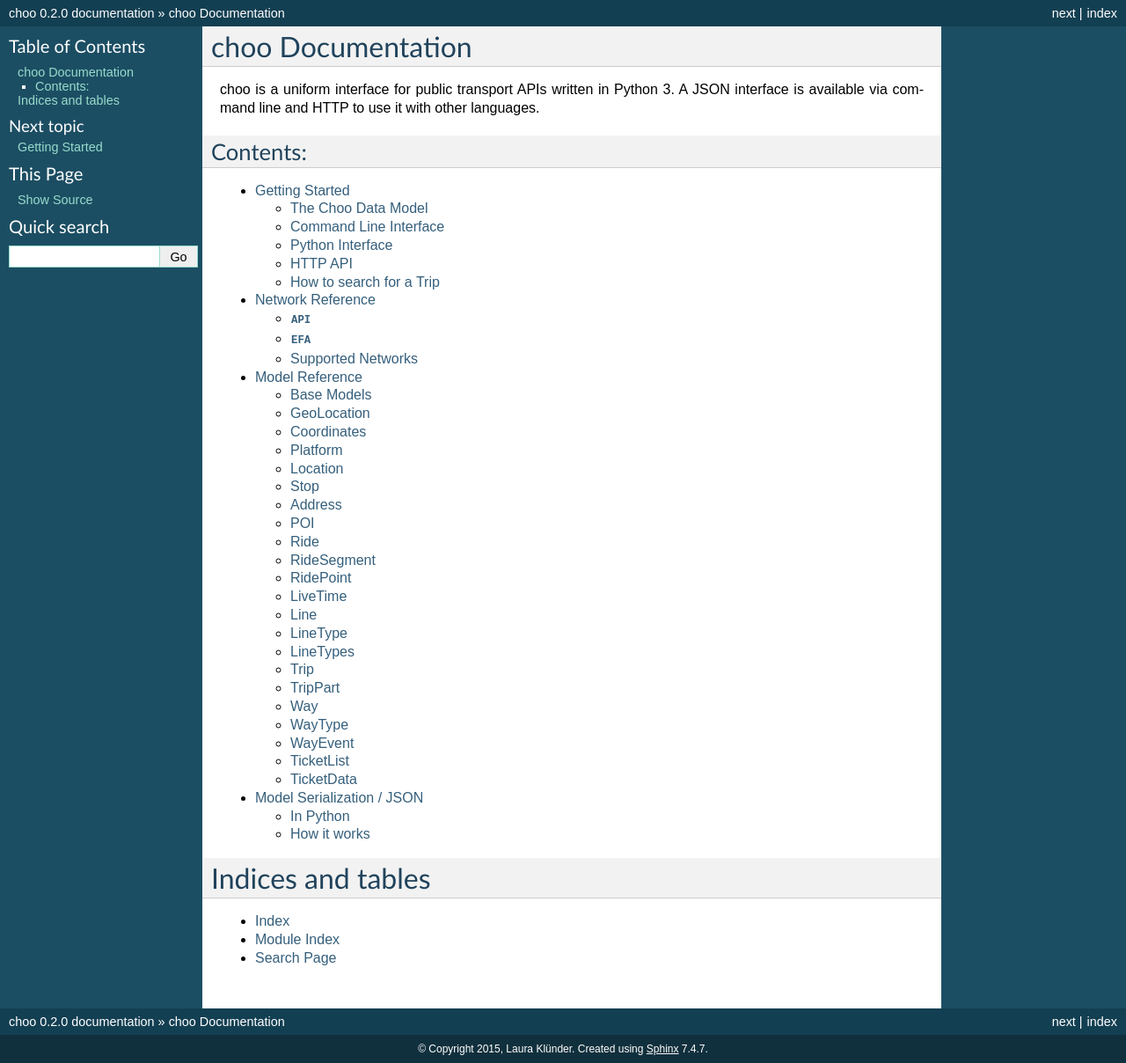
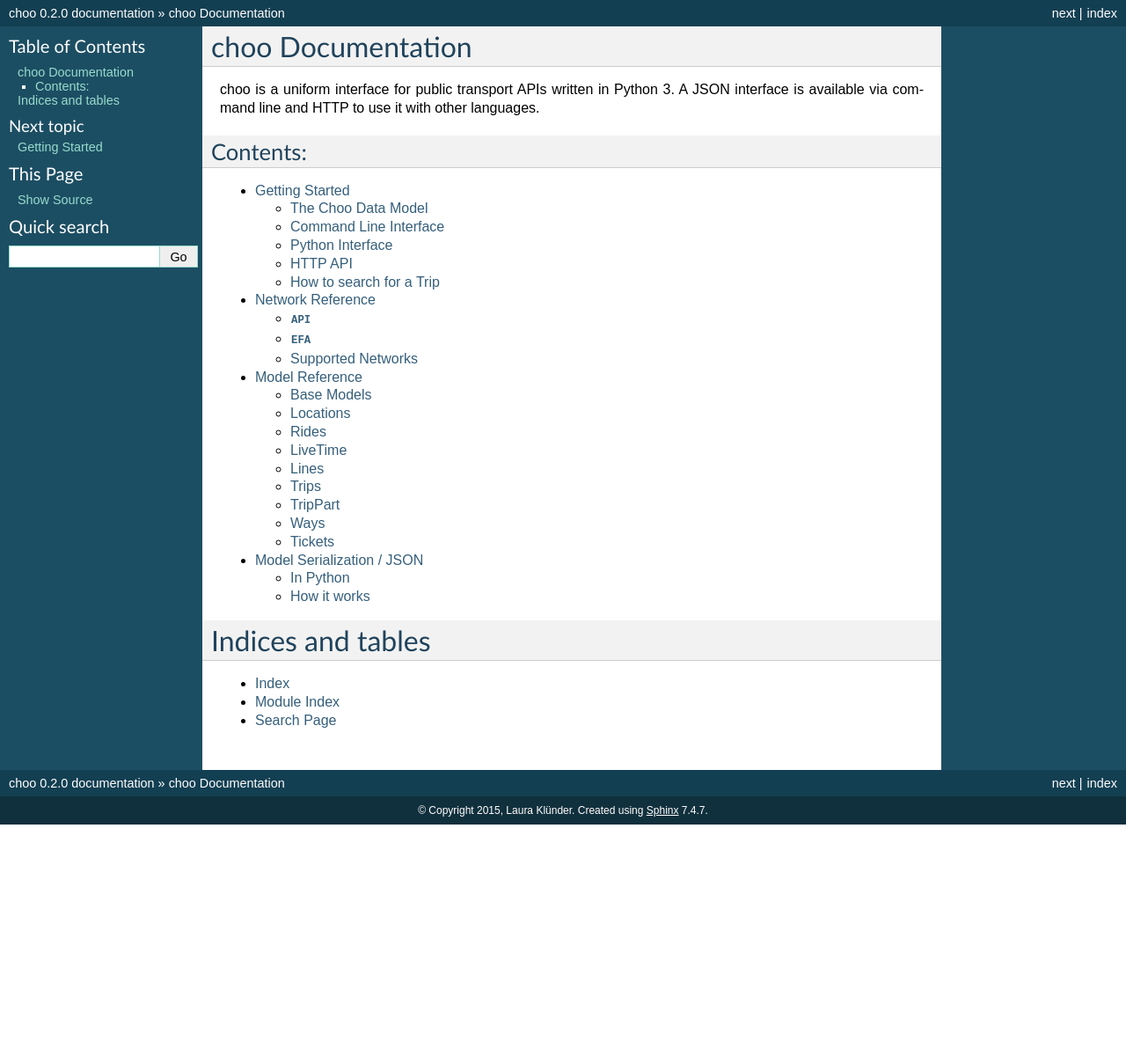
Before and after one commit to codingcatgirl/choo, a Sphinx documentation site: the page built from docs/index.rst, in a window 1280 px wide. Shown: the whole page at 88% size. Built offline with Sphinx 7.4.7, drawn with Linux system fonts in a browser that asks for light colours; after the commit the page ends 937 px from its top, so only the background shows below that.

Commit message:
keep only most group headings

```diff
--- a/docs/choo/models.rst
+++ b/docs/choo/models.rst
@@ -98,8 +98,8 @@
         ID of this object (as ``str``) in the source network.
 
 
-GeoLocation
------------
+Locations
+---------
 
 .. py:class:: GeoLocation
 
@@ -116,9 +116,6 @@
         longitude as float
 
 
-Coordinates
------------
-
 .. py:class:: Coordinates(lat, lon)
 
     *Submodel of :py:class:`GeoLocation`.*
@@ -132,9 +129,6 @@
         >>> tuple(Coordinates(51.445555, 7.017253))
         (51.445555, 7.017253)
 
-
-Platform
---------
 
 .. py:class:: Platform(stop, name=None, full_name=None)
 
@@ -166,9 +160,6 @@
 
         Submodel of :py:class:`Searchable.Results`.
 
-
-Location
---------
 
 .. py:class:: Location(country=None, city=None, name=None)
 
@@ -208,8 +199,6 @@
 
         Submodel of :py:class:`Searchable.Results`.
 
-Stop
-----
 
 .. py:class:: Stop(country=None, city=None, name=None)
 
@@ -246,9 +235,6 @@
         Submodel of :py:class:`Location.Results`.
 
 
-Address
--------
-
 .. py:class:: Address(country=None, city=None, name=None)
 
     *Submodel of :py:class:`Location`.*
@@ -272,9 +258,6 @@
         Submodel of :py:class:`Location.Results`.
 
 
-POI
----
-
 .. py:class:: POI(country=None, city=None, name=None)
 
     *Submodel of :py:class:`Location`.*
@@ -290,8 +273,8 @@
         Submodel of :py:class:`Location.Results`.
 
 
-Ride
-----
+Rides
+-----
 
 .. py:class:: Ride(line=None, number=None)
 
@@ -371,9 +354,6 @@
         Submodel of :py:class:`Searchable.Results`.
 
 
-RideSegment
------------
-
 .. py:class:: RideSegment
     *Submodel of :py:class:`TripPart`.*
 
@@ -423,9 +403,6 @@
 
         Don't forget that Ride slicing is inclusive (see above)!
 
-
-RidePoint
----------
 
 .. py:class:: RidePoint(platform, arrival=None, departure=None)
 
@@ -483,8 +460,8 @@
         The (expected) actual time as a `datetime.datetime` object if real time data is available, otherwise the originally planned time.
 
 
-Line
-----
+Lines
+-----
 
 .. py:class:: Line(linetype=None)
 
@@ -540,9 +517,6 @@
         For serialization, the string representation is used for ``linetype``.
 
 
-LineType
---------
-
 .. py:class:: LineType(name)
 
     *Submodel of :py:class:`Serializable`.*
@@ -584,9 +558,6 @@
         >>> str(LineType('train.local'))
         'train.local'
 
-
-LineTypes
----------
 
 .. py:class:: LineTypes(include=('', ), exclude=())
 
@@ -633,8 +604,8 @@
         For serialization, the properties ``included`` and ``excluded`` are created, each one containing a list of string representation of line types.
 
 
-Trip
-----
+Trips
+-----
 
 .. py:class:: Trip
 
@@ -791,8 +762,8 @@
     Abstract base Class for Trip parts
 
 
-Way
----
+Ways
+----
 
 .. py:class:: Way(origin: Location, destination: Location, distance: int=None)
 
@@ -834,9 +805,6 @@
         The property ``path`` is a list of tuple representations of :py:class:`Coordinates`.
 
 
-WayType
--------
-
 .. py:class:: WayType(name)
 
     *Submodel of :py:class:`Serializable`.*
@@ -857,9 +825,6 @@
         >>> str(WayType('walk'))
         'walk'
 
-
-WayEvent
---------
 
 .. py:class:: WayEvent(name, direction)
 
@@ -895,8 +860,8 @@
         **Not None.** ``up`` or ``down``
 
 
-TicketList
-----------
+Tickets
+-------
 
 .. py:class:: TicketList(all_types: bool=True)
 
@@ -925,9 +890,6 @@
         **Not None.** Other available tickets as a dictionary with the name of the tickets as keys and :py:class:`TicketData` objects as values.
 
 
-TicketData
-----------
-
 Submodels of :py:class:`Serializable`.
 
 .. py:class:: TicketData(authority=None, level=None, price=None, price_child=None)
```
